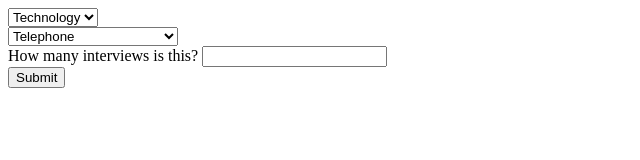
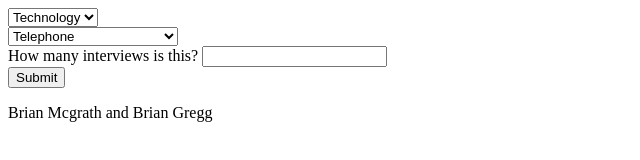
Before and after one commit to bgregg/Suitable, a plain HTML site: page interview.html in a window 1280 px wide. Shown: the whole page, without its empty margins (0-640 px from the left). Drawn offline with Linux system fonts and the light colour scheme.

Commit message:
Added footer to index

```diff
--- a/interview.html
+++ b/interview.html
@@ -29,6 +29,8 @@
   				<input type="submit" value="Submit">
 			</form>
 		</div>
-
+		<footer>
+			<p>Brian Mcgrath and Brian Gregg</p>
+		</footer>
 	</body>
 </html>
```
